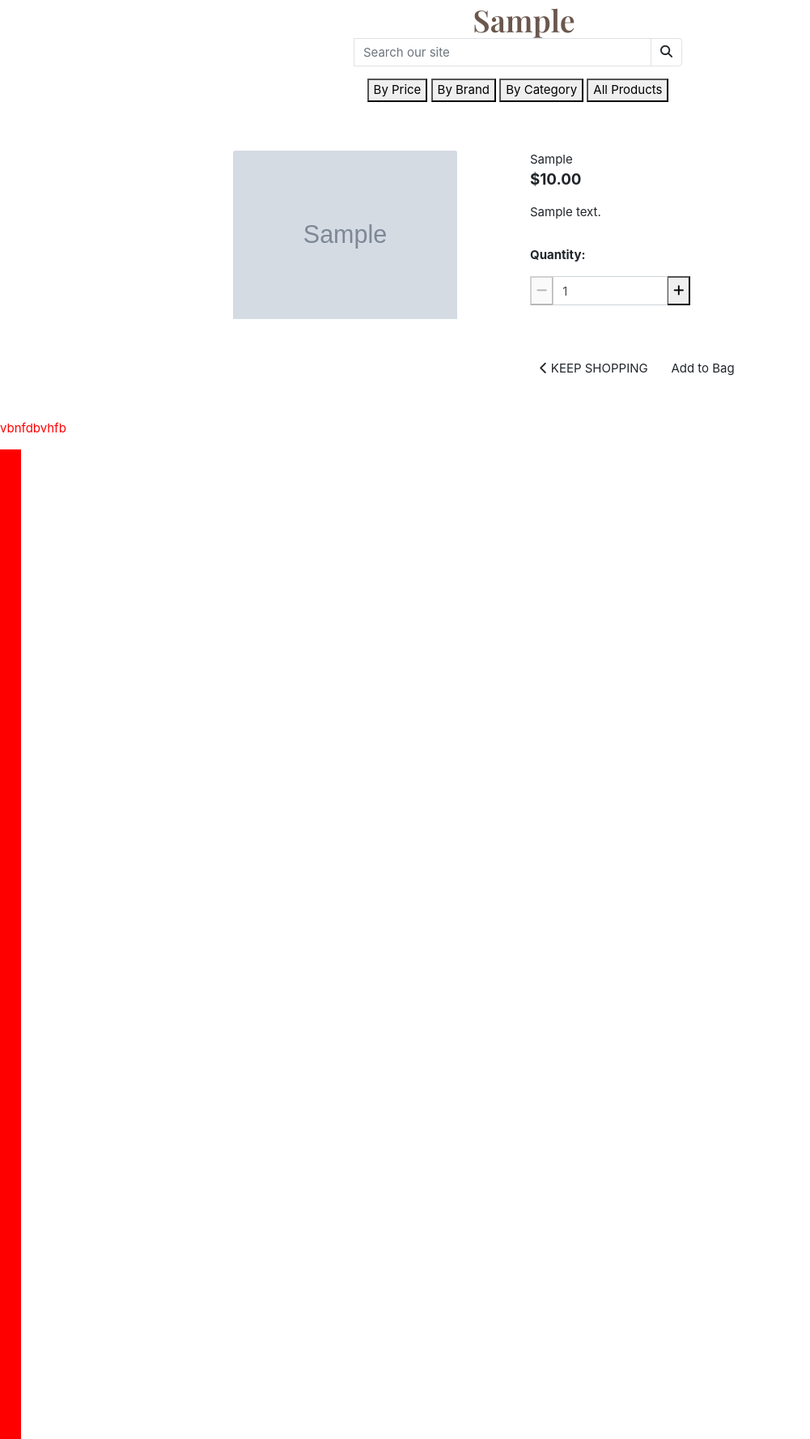
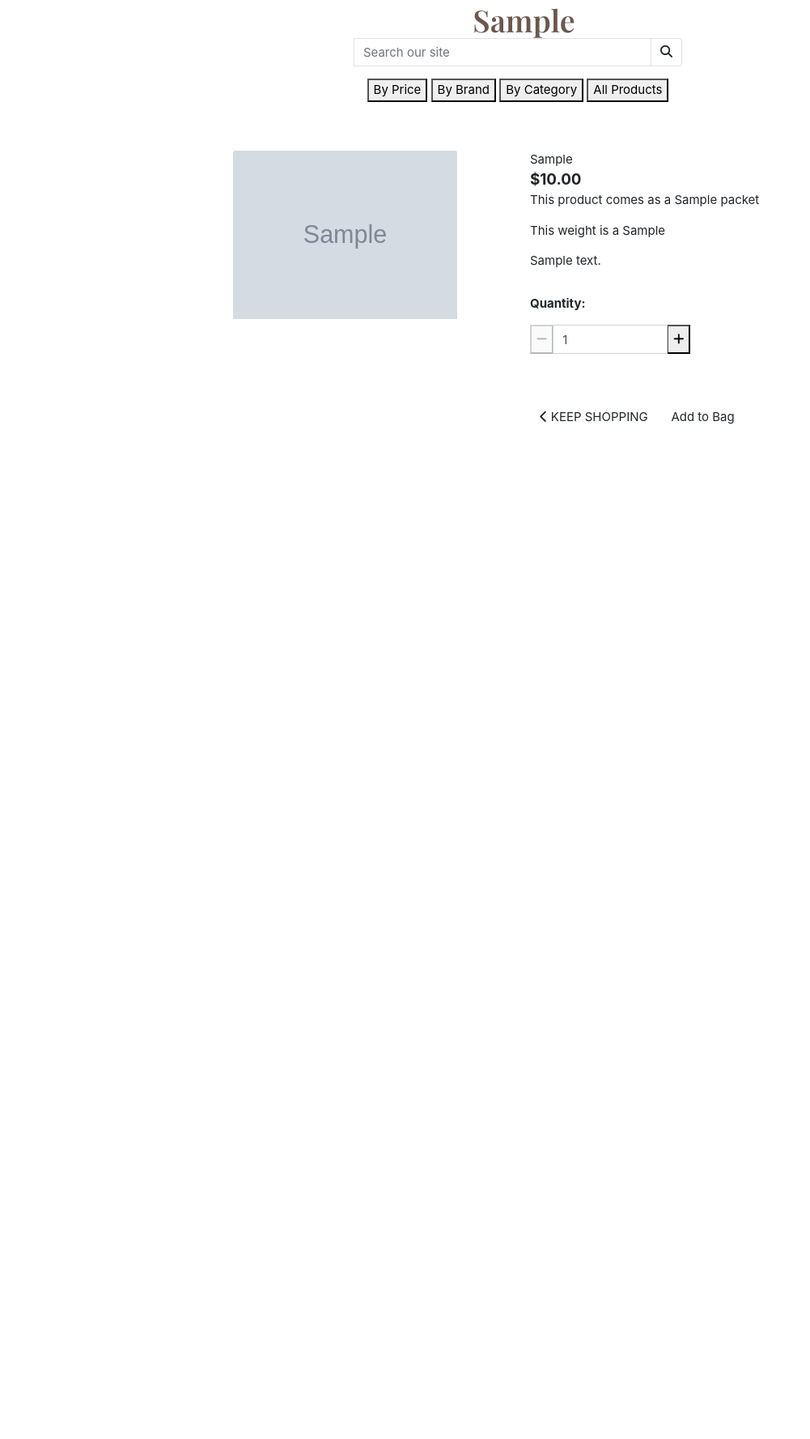
Before and after one commit to Code-Institute-Submissions/Willdeakin-Milestone-Project-4, a Django app: page /store/1/ in a window 1280 px wide. Shown: the part 143-1920 px from the top of the page at 81% size, without its empty margins (0-1001 px from the left). After the commit the page ends 667 px from the top, so only its background shows below. Run offline with Django 3.2, Linux system fonts and the light colour scheme; tables that the repository leaves empty hold one stand-in row (values such as "Sample post"); grey boxes marked "Sample" are stand-in pictures; some libraries are stand-ins or nearby versions.

Commit message:
added to edit products and added to product detail

```diff
--- a/bag/views.py
+++ b/bag/views.py
@@ -44,7 +44,7 @@ def adjust_bag(request, item_id):
 
     if size:
         if quantity > 0:
-            bag[item_id]['items_by_size'][size] = quantity
+            bag[item_id] = quantity
             messages.success(request, f'Changed size {size.upper()} {product.name} quantity to {bag[item_id]["items_by_size"][size]}')
         else:
             del bag[item_id]['items_by_size'][size]
@@ -56,8 +56,8 @@ def adjust_bag(request, item_id):
             bag[item_id] = quantity
         else:
             bag.pop(item_id)
-            messages.success(request, f'Removed {product.name} from your bag')
 
+    messages.success(request, f'Saved the amount of {product.product} in your bag as {quantity}')
     request.session['bag'] = bag
     return redirect(reverse('view_bag'))
 
--- a/static/css/base.css
+++ b/static/css/base.css
@@ -110,18 +110,6 @@ body::-webkit-scrollbar-thumb{
     color: var(--umber);
 }
 
-
-
-.red{
-    color:red;
-}
-
-.long{
-    height: 9999px;
-    width: 2vw;
-    background-color: red;
-}
-
 /*---------------------------------------------------Home*/
 .carousel-container{
     width: 70%;
@@ -206,13 +194,6 @@ body::-webkit-scrollbar-thumb{
 }
 
 /* Convenience classes - colors copied from Bootstrap */
-.arrow-primary {
-    border-bottom-color: #007bff !important;
-}
-
-.arrow-secondary {
-    border-bottom-color: #6c757d !important;
-}
 
 .arrow-success {
     border-bottom-color: #28a745 !important;
@@ -230,18 +211,16 @@ body::-webkit-scrollbar-thumb{
     border-bottom-color: #17a2b8 !important;
 }
 
-.arrow-light {
-    border-bottom-color: #f8f9fa !important;
-}
-
-.arrow-dark {
-    border-bottom-color: #343a40 !important;
-}
-
 .bag-notification-wrapper {
     height: 100px;
     overflow-x: hidden;
     overflow-y: auto;
+}
+
+.header-success{
+    border-bottom-style: solid ;
+    border-bottom-width:  1px ;
+    border-bottom-color: #28a745;
 }
 
 
--- a/store/templates/store/add_product.html
+++ b/store/templates/store/add_product.html
@@ -33,8 +33,8 @@
                         {% endif %}
                     {% endfor %}
                     <div class="text-right">
-                        <a class="btn btn-outline-black rounded-0" href="{% url 'store' %}">Cancel</a>
-                        <button class="btn btn-black rounded-0" type="submit">Add Product</button>
+                        <a class="btn" href="{% url 'store' %}">Cancel</a>
+                        <button class="btn" type="submit">Add Product</button>
                     </div>
                 </form>
             </div>
--- a/store/templates/store/product_detail.html
+++ b/store/templates/store/product_detail.html
@@ -26,6 +26,15 @@
                     <p class="mb-0">{{ product.product }}</p>
                     <p class="lead mb-0 text-left font-weight-bold">${{ product.price }}</p>
 
+                    {% if product.serving %}
+                        <p>This product comes as a {{ product.serving }} packet</p>
+                    {% endif %}
+
+                    {% if product.adjustable == "adjustable dumbbell" %}
+                        <p>This weight is an {{ product.adjustable }}</p>
+                    {% elif product.adjustable %}
+                        <p>This weight is a {{ product.adjustable }}</p>
+                    {% endif %}
 
                     <p class="mt-3">{{ product.description }}</p>
                     <form class="form" action="{% url 'add_to_bag' product.id %}" method="POST">
--- a/store/views.py
+++ b/store/views.py
@@ -109,7 +109,7 @@ def edit_product(request, product_id):
         messages.error(request, 'Sorry, only store owners can do that')
         return redirect(reverse('home'))
 
-    product = get_object_or_404(Product, pk=product_id)
+    product = get_object_or_404(Products, pk=product_id)
     if request.method == 'POST':
         form = ProductForm(request.POST, request.FILES, instance=product)
         if form.is_valid():
--- a/templates/base.html
+++ b/templates/base.html
@@ -89,9 +89,7 @@
     {% block content %}
     {% endblock %}
 
-    <p class="red">vbnfdbvhfb</p>
 
-    <div class="long"></div>
 
     {% block postloadjs %}
     <script type="text/javascript">
--- a/templates/includes/toasts/toast_success.html
+++ b/templates/includes/toasts/toast_success.html
@@ -7,6 +7,7 @@
           <span aria-hidden="true">&times;</span>
         </button>
       </div>
+      <hr class="rule-success">
       <div class="toast-body">
         {{ message }}
       </div>
```
Also changed, not shown: store/templates/store/edit_product.html (+50 -0 lines), store/templates/store/index.html (+7 -0 lines).
